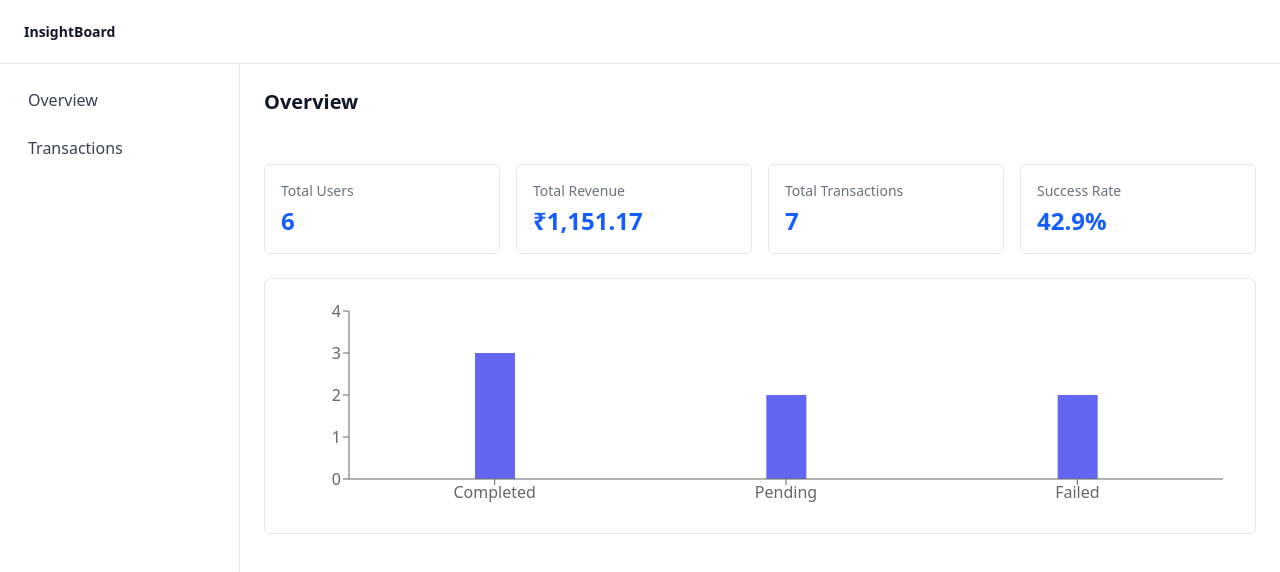
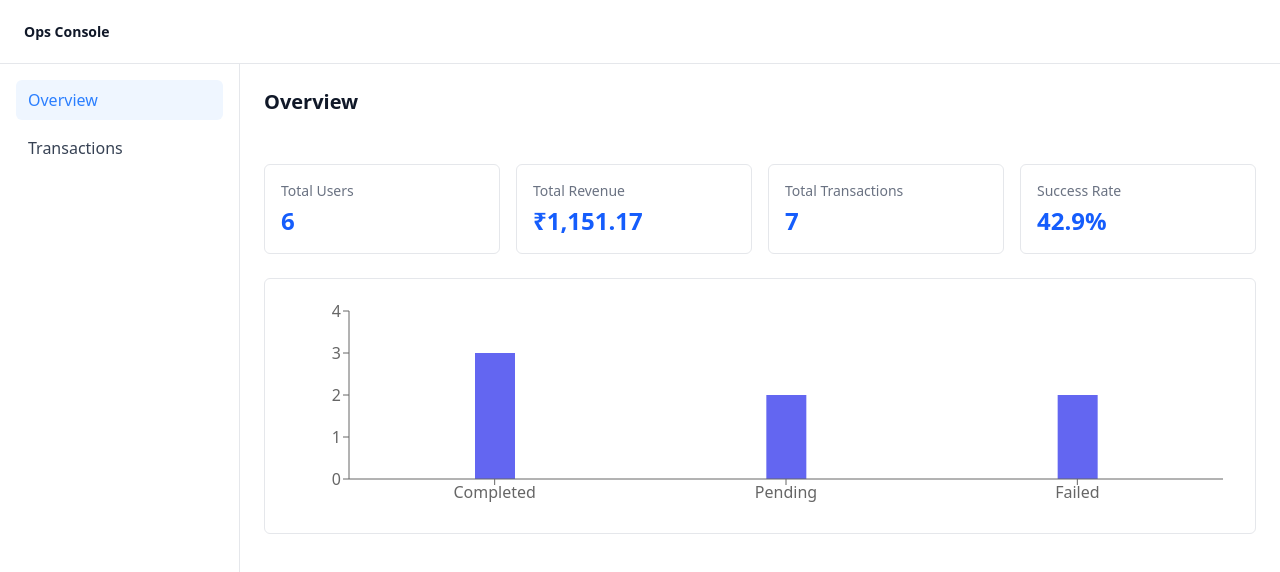
Before and after one commit to ankitjaishwal/Insight-board, a React (Vite) app: page /ops/overview in a window 1280 px wide. Before the commit this address led to /client/ops/overview. Shown: the top 572 px of the page. Built offline with nearby package versions, Linux system fonts and the light colour scheme.

Commit message:
refactor: derive header and page titles from config

```diff
--- a/src/App.tsx
+++ b/src/App.tsx
@@ -6,14 +6,14 @@ import TransactionsPage from "./pages/TransactionsPage";
 function App() {
   return (
     <Routes>
-      <Route path="/client/:clientId" element={<Layout />}>
+      <Route path="/:clientId" element={<Layout />}>
         <Route index element={<Navigate to="overview" replace />} />
         <Route path="overview" element={<OverviewPage />} />
         <Route path="transactions" element={<TransactionsPage />} />
       </Route>
 
       {/* Optional fallback */}
-      <Route path="*" element={<Navigate to="/client/ops" replace />} />
+      <Route path="*" element={<Navigate to="/ops" replace />} />
     </Routes>
   );
 }
--- a/src/components/Layout.tsx
+++ b/src/components/Layout.tsx
@@ -1,11 +1,11 @@
-import { NavLink, Outlet, useParams } from "react-router-dom";
+import { NavLink, Outlet, useLocation, useParams } from "react-router-dom";
 import { type DashboardConfig } from "../config/app.config";
 import { resolveClientConfig } from "../config/clients/clientResolver";
 
-const Header = () => {
+const Header = ({ config }: { config: DashboardConfig }) => {
   return (
     <header className="h-16 px-6 border-b border-gray-200 text-gray-900 flex items-center justify-between bg-white text-sm font-semibold">
-      <strong>InsightBoard</strong>
+      <strong>{config.appName}</strong>
     </header>
   );
 };
@@ -37,15 +37,22 @@ const SideNav = ({ config }: { config: DashboardConfig }) => {
 const Layout = () => {
   const { clientId } = useParams();
   const config = resolveClientConfig(clientId);
+
+  const location = useLocation();
+
+  const activeRoute = config.routes.find((r) =>
+    location.pathname.endsWith(r.path),
+  );
+
   return (
     <div className="flex flex-col h-screen">
-      <Header />
+      <Header config={config} />
       <div className="flex flex-1">
         {/* Sidebar */}
         <SideNav config={config} />
         {/* Main */}
         <main className="flex-1 p-6">
-          <Outlet context={{ config }} />
+          <Outlet context={{ config, activeRoute }} />
         </main>
       </div>
     </div>
--- a/src/config/clients/finance.config.ts
+++ b/src/config/clients/finance.config.ts
@@ -5,8 +5,8 @@ export const financeConfig: DashboardConfig = {
   currency: "USD",
 
   routes: [
-    { key: "overview", label: "Summary", path: "/overview" },
-    { key: "transactions", label: "Payments", path: "/transactions" },
+    { key: "overview", label: "Summary", path: "overview" },
+    { key: "transactions", label: "Payments", path: "transactions" },
   ],
 
   overview: {
--- a/src/config/clients/ops.config.ts
+++ b/src/config/clients/ops.config.ts
@@ -5,8 +5,8 @@ export const opsConfig: DashboardConfig = {
   currency: "INR",
 
   routes: [
-    { key: "overview", label: "Overview", path: "/overview" },
-    { key: "transactions", label: "Transactions", path: "/transactions" },
+    { key: "overview", label: "Overview", path: "overview" },
+    { key: "transactions", label: "Transactions", path: "transactions" },
   ],
 
   overview: {
--- a/src/pages/OverviewPage.tsx
+++ b/src/pages/OverviewPage.tsx
@@ -1,11 +1,14 @@
 import Overview from "../components/Overview";
 import { transactions } from "../mocks/transactions.mock";
 import { metricRegistry, type Metrics } from "../registry/metricRegistry";
-import { type DashboardConfig } from "../config/app.config";
+import { type DashboardConfig, type RouteConfig } from "../config/app.config";
 import { useOutletContext } from "react-router-dom";
 
 const OverviewPage = () => {
-  const { config } = useOutletContext<{ config: DashboardConfig }>();
+  const { config, activeRoute } = useOutletContext<{
+    config: DashboardConfig;
+    activeRoute: RouteConfig;
+  }>();
 
   const metrics = Object.fromEntries(
     config.overview.kpis.map((key) => [
@@ -16,7 +19,9 @@ const OverviewPage = () => {
 
   return (
     <>
-      <h1 className="text-xl text-gray-900 font-semibold pb-6">Overview</h1>
+      <h1 className="text-xl text-gray-900 font-semibold pb-6">
+        {activeRoute.label}
+      </h1>
       <Overview metrics={metrics} config={config} />
     </>
   );
--- a/src/pages/TransactionsPage.tsx
+++ b/src/pages/TransactionsPage.tsx
@@ -1,9 +1,10 @@
-import { useSearchParams } from "react-router-dom";
+import { useOutletContext, useSearchParams } from "react-router-dom";
 import TransactionsTable from "../components/TransactionsTable";
 import { transactions } from "../mocks/transactions.mock";
 import type { Transaction, TransactionColumn } from "../types";
 import { applySorting, formatDate } from "../utils";
 import { Status } from "../types/transaction";
+import type { RouteConfig } from "../config/app.config";
 
 const columns: TransactionColumn[] = [
   { key: "transactionId", header: "Transaction ID", sortable: true },
@@ -71,9 +72,13 @@ const TransactionsPage = () => {
     });
   };
 
+  const { activeRoute } = useOutletContext<{ activeRoute: RouteConfig }>();
+
   return (
     <>
-      <h1 className="text-xl text-gray-900 font-semibold pb-6">Transactions</h1>
+      <h1 className="text-xl text-gray-900 font-semibold pb-6">
+        {activeRoute.label}
+      </h1>
       <TransactionsTable
         columns={columns}
         data={sortedTransactions}
```
